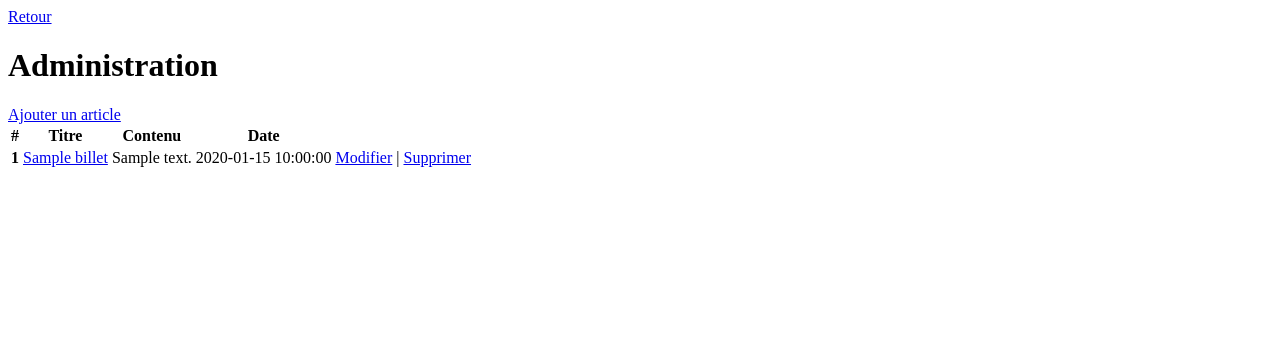
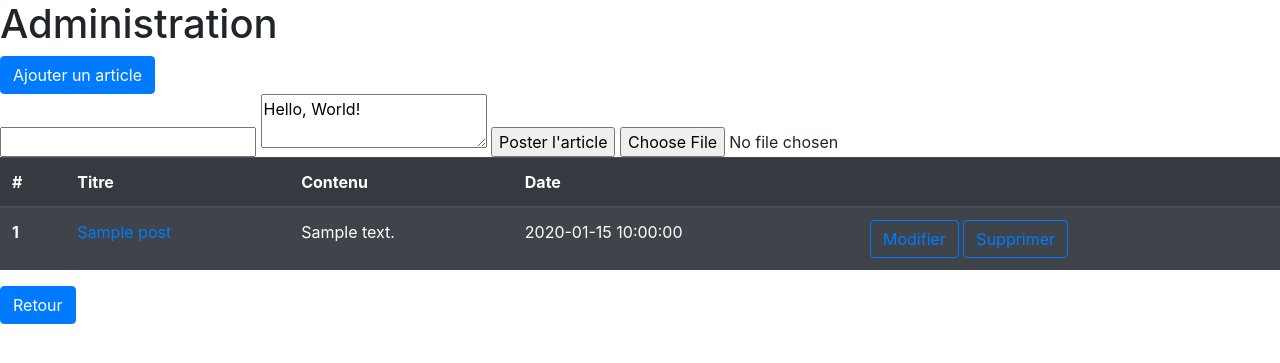
Before and after one commit to LYannick/BlogProjet4, a PHP site: template admin/dashboard/view/viewIndex.php in a window 1280 px wide. Shown: the top 363 px of the page. Run offline with PHP 8.4, Linux system fonts and the light colour scheme; the template is opened without the code that fills it: most values are stand-ins (such as "Sample title", 1, 10 or a date in 2020); some libraries are stand-ins or nearby versions.

Commit message:
Fusion de la viewAddPost avec la page d'index

```diff
--- a/admin/dashboard/view/viewIndex.php
+++ b/admin/dashboard/view/viewIndex.php
@@ -1,17 +1,24 @@
-<!doctype html>
-<html lang="fr">
-  <head>
-    <?php $this->title = 'Administration'; ?>
+<?php $this->title = 'Administration'; ?>
+
+ <head>
+  <script src="https://cloud.tinymce.com/5/tinymce.min.js?apiKey=agywk2mah7awl6s8vypttkkgp2xc4ucqg246fwcg207z8emv"></script>
+    <script src="tinymce/tinymce.min.js"></script>
+    <script>tinymce.init({ selector: '#mytextarea' });</script>
   </head>
 
-
-
-    <div id="global">
+  <div id="global">
       <header>
-        <a href="http://projet4.alwaysdata.net">Retour</a>
         <h1 id="titreBlog">Administration</h1>
-        <a href="view/viewAddPost.php">Ajouter un article</a>
+        <button id="btnAdd" type="button" class="btn btn-primary">Ajouter un article</button>
       </header>
+      <div id ="formAdd">
+        <form method="post" action="index.php?action=addpost" enctype="multipart/form-data">
+          <input type="text" name="titre" required/>
+          <textarea id="mytextarea" name="article" required>Hello, World!</textarea>
+          <input id="post" type="submit" name="valider" value="Poster l'article"/>
+          <input type="file" name="miniature"/>
+      </form>
+      </div>
       <div id="contenu">
       <table class="table table-striped table-dark">
         <thead>
@@ -25,15 +32,15 @@
         </thead>
         <tbody>
 
-        <?php  while ($billet = $billets->fetch()){ ?>
+        <?php  while ($post = $posts->fetch()){ ?>
 
               <tr>
-                <th scope="row"><?= $billet['id'] ?></th>
-                <td><a href="<?= "index.php?action=billet&id=" . $billet['id'] ?>"><?= $billet['titre'] ?></td>
-                <td><?= $billet['contenu'] ?></td>
-                <td><?= $billet['date'] ?></td>
-                <td><a href="viewEditPost.php?edit=<?= $billet['id'] ?>">Modifier</a> |
-                    <a href="delete.php?id=<?= $billet['id'] ?>">Supprimer</a></td>
+                <th scope="row"><?= $post['id'] ?></th>
+                <td><a href="<?= "index.php?action=post&id=" . $post['id'] ?>"><?= $post['titre'] ?></td>
+                <td><?= $post['contenu'] ?></td>
+                <td><?= $post['date'] ?></td>
+                <td><a href="<?= "index.php?action=edit&id=" . $post['id'] ?>"><button type="button" class="btn btn-outline-primary">Modifier</button></a>
+                    <a href="index.php?action=delete&id=<?= $post['id'] ?>"><button type="button" class="btn btn-outline-primary">Supprimer</button></a></td>
             </tr>
 
         <?php } ?>
@@ -43,4 +50,6 @@
       </div>
       </div>
 
-</html>
+      <footer>
+        <a href="http://projet4.alwaysdata.net"><button type="button" class="btn btn-primary">Retour</button></a>
+      </footer>
```
